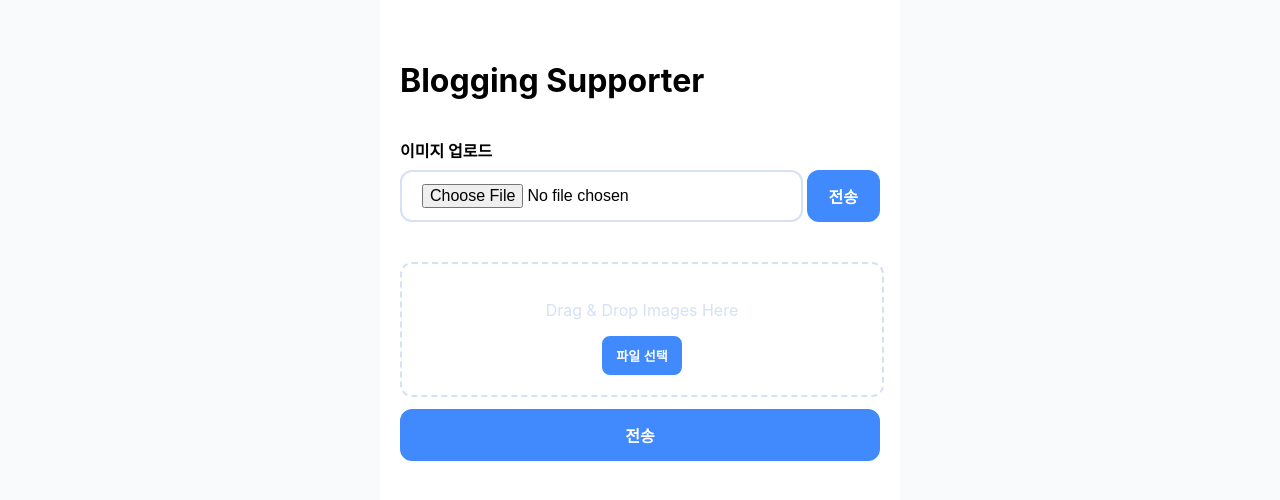
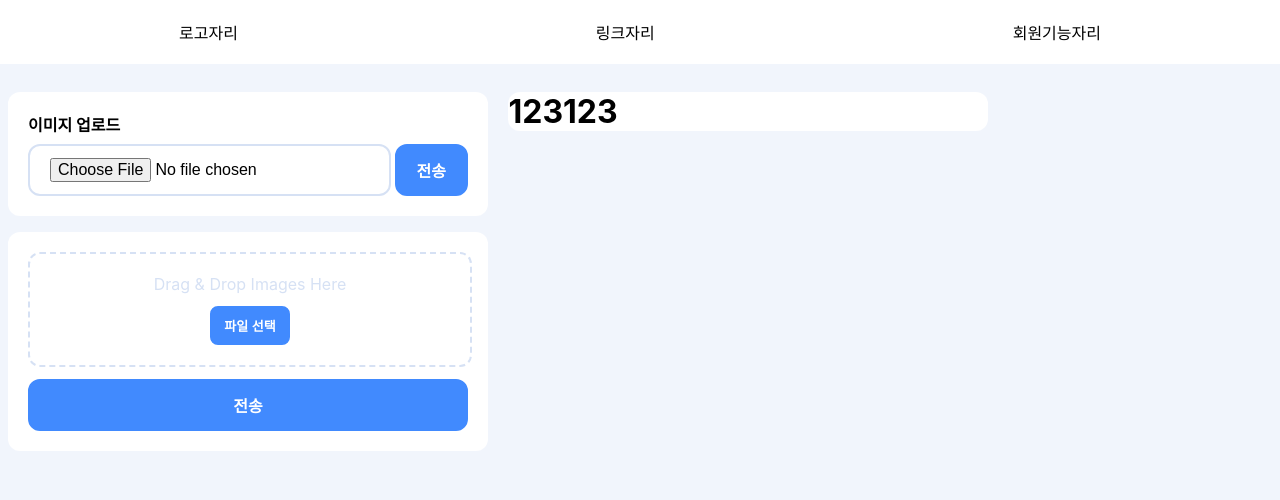
Before and after one commit to qqaazz0222/BloggingSupporter, a React (Create React App) app in the folder FrontEnd/: page / in a window 1280 px wide. Shown: the top 500 px of the page. Built offline with nearby package versions, Linux system fonts and the light colour scheme.

Commit message:
수정 : UI 수정

```diff
--- a/FrontEnd/src/App.css
+++ b/FrontEnd/src/App.css
@@ -1,29 +1,32 @@
-:root {
-    --m0: #8BB8FF;
-    --m1: #418AFE;
-    --m2: #1359C5;
-    --g0: #ffffff;
-    --g1: #F1F5FC;
-    --g2: #EDEFF6;
-    --g3: #D6E1F4;
-    --g4: #E0E9F6;
-    --g5: #D2E0EE;
-    --g6: #B4C0CE;
-    --g7: #8695A8;
-    --g8: #535F72;
-    --g9: #373D49;
-    --g10: #24282C;
+.App {
+    width: 100vw;
+    min-height: 100vh;
+    display: flex;
+    flex-direction: column;
+    align-items: flex-start;
 }
 
-.App {
+.App>.content {
+    width: 100vw;
+    display: flex;
+    flex-direction: row;
+    align-items: flex-start;
+}
+
+.App>.content>div {
     display: flex;
     flex-direction: column;
-    align-items: center;
-    padding: 20px 0px;
-    min-height: 100vh;
-    height: 100%;
-    background: var(--g0);
+
 }
+
+.App>.content>.func {
+    margin-right: 20px;
+}
+
+.App>.content>.result {
+    flex: 1;
+}
+
 
 .msgtest {
     display: flex;
@@ -74,178 +77,10 @@
     border-radius: 12px;
 }
 
-.generator {
-    display: flex;
-    flex-direction: column;
-    margin: 20px;
-    width: 480px;
+.container {
+    width: 100%;
+    max-width: var(--max-width);
+    background: var(--g0);
+    border-radius: var(--container-border-radius);
+    margin: var(--container-margin);
 }
-
-.generator>p {
-    margin-bottom: 8px;
-    font-weight: bold;
-}
-
-.generator>form {
-    display: flex;
-    flex-direction: row;
-}
-
-.generator>form>input {
-    flex: 1;
-    margin-right: 4px;
-    padding: 12px 20px;
-    outline: none;
-    border: 2px solid var(--g3);
-    border-radius: 12px;
-    font-size: medium;
-    transition: border .3s;
-}
-
-.generator>form>input:focus {
-    border: 2px solid var(--m1);
-}
-
-.generator>form>button {
-    padding: 12px 20px;
-    background: var(--m1);
-    outline: none;
-    border: 2px solid var(--m1);
-    border-radius: 12px;
-    color: var(--g0);
-    font-size: medium;
-    font-weight: bold;
-}
-
-.generator>.return {
-    padding: 8px 16px;
-    background: var(--g2);
-    border-radius: 12px;
-}
-
-.generator>.return>.keyword {
-    font-size: small;
-}
-
-.generator>.return>.recommend {
-    padding: 12px 20px;
-    margin: 12px 0px;
-    background: var(--g1);
-    border-radius: 12px;
-    font-weight: bold;
-}
-
-.loading {
-    position: fixed;
-    z-index: 1000;
-    display: flex;
-    flex-direction: column;
-    justify-content: center;
-    align-items: center;
-    width: 520px;
-    height: 100%;
-    background: #ffffffdd;
-}
-
-.loading>.lottie {
-    width: 200px;
-    height: 200px;
-    margin: auto;
-}
-
-.dragndrop {
-    margin: 20px;
-    width: 480px;
-}
-
-.dragndrop .dropzone {
-    display: flex;
-    flex-direction: column;
-    justify-content: center;
-    align-items: center;
-    margin-bottom: 12px;
-    padding: 20px 0 0 0;
-    width: 100%;
-    border: 2px dashed var(--g3);
-    border-radius: 12px;
-    color: var(--g3);
-    transition: all .3s;
-    overflow: hidden;
-}
-
-.dragndrop .dropzone>button {
-    margin-bottom: 20px;
-    padding: 8px 12px;
-    background: var(--m1);
-    outline: none;
-    border: 2px solid var(--m1);
-    border-radius: 8px;
-    color: var(--g0);
-    font-size: small;
-    font-weight: bold;
-}
-
-.dragndrop ul {
-    padding: 0;
-    list-style-type: none;
-}
-
-.dragndrop ul>li {
-    list-style-type: none;
-    margin: 8px 0;
-    padding: 12px 20px;
-    background: var(--g1);
-    border-radius: 12px;
-    color: var(--g10);
-}
-
-.dragndrop button[type=submit] {
-    width: 100%;
-    padding: 12px 20px;
-    background: var(--m1);
-    outline: none;
-    border: 2px solid var(--m1);
-    border-radius: 12px;
-    color: var(--g0);
-    font-size: medium;
-    font-weight: bold;
-}
-
-.dragndrop .preview {
-    display: flex;
-    flex-direction: row;
-    width: 100%;
-    height: fit-content;
-    overflow: scroll;
-}
-
-.dragndrop .preview>.item {
-    margin: 20px 8px 8px 8px;
-    display: flex;
-    flex-direction: column;
-}
-
-.dragndrop .preview>.item>div {
-    display: flex;
-    flex-direction: row;
-}
-
-.dragndrop .preview>.item>.imgs>img {
-    margin: 4px;
-    width: 100px;
-    height: 100px;
-    border-radius: 8px;
-    object-fit: cover;
-    overflow: hidden;
-}
-
-.dragndrop .preview>.item>.tags>span {
-    margin: 0px 4px;
-    width: 100px;
-    height: 12px;
-    overflow: hidden;
-    text-overflow: ellipsis;
-    font-size: x-small;
-    color: var(--g10);
-    text-align: center;
-}
--- a/FrontEnd/src/App.js
+++ b/FrontEnd/src/App.js
@@ -1,12 +1,23 @@
 import "./App.css";
+import Navbar from "./components/Navbar";
 import Generator from "./components/Generator";
 import Dragndrop from "./components/Dragndrop";
 
 function App() {
     return (
         <div className="App">
-            <Generator />
-            <Dragndrop />
+            <Navbar />
+            <div className="content">
+                <div className="func">
+                    <Generator />
+                    <Dragndrop />
+                </div>
+                <div className="result">
+                    <div className="container">
+                        <h1>123123</h1>
+                    </div>
+                </div>
+            </div>
         </div>
     );
 }
--- a/FrontEnd/src/components/Dragndrop.js
+++ b/FrontEnd/src/components/Dragndrop.js
@@ -1,6 +1,7 @@
 import React, { useState, useRef } from "react";
 import axios from "axios";
 import Image from "./Image";
+import "../styles/Dragndrop.css";
 
 function Dragndrop() {
     const [files, setFiles] = useState(null);
@@ -67,6 +68,7 @@ function Dragndrop() {
     }
 
     return (
+        <div className="container">
             <div className="dragndrop">
                 <form onSubmit={(e) => uploadFiles(e)}>
                     <div
@@ -100,6 +102,7 @@ function Dragndrop() {
                     <button type="submit">전송</button>
                 </form>
             </div>
+        </div>
     );
 }
 
--- a/FrontEnd/src/components/Generator.js
+++ b/FrontEnd/src/components/Generator.js
@@ -2,6 +2,7 @@ import React, { useState } from "react";
 import axios from "axios";
 import Return from "./Return";
 import Loading from "./Loading";
+import "../styles/Generator.css";
 
 function Generator() {
     const [img, setImg] = useState(null);
@@ -36,8 +37,8 @@ function Generator() {
     }
 
     return (
+        <div className="container">
             <div className="generator">
-            <h1>Blogging Supporter</h1>
                 <p>이미지 업로드</p>
                 <form onSubmit={(e) => uploadImg(e)}>
                     <input
@@ -54,6 +55,7 @@ function Generator() {
                 {visible.return && <Return returnedMsg={returnedMsg} />}
                 {visible.loading && <Loading />}
             </div>
+        </div>
     );
 }
 
--- /dev/null
+++ b/FrontEnd/src/components/Navbar.js
@@ -0,0 +1,14 @@
+import React from "react";
+import "../styles/Navbar.css";
+
+const Navbar = (props) => {
+    return (
+        <div className="navbar">
+            <div className="logo">로고자리</div>
+            <div className="link">링크자리</div>
+            <div className="user">회원기능자리</div>
+        </div>
+    );
+};
+
+export default Navbar;
--- a/FrontEnd/src/index.css
+++ b/FrontEnd/src/index.css
@@ -1,3 +1,28 @@
+:root {
+    --m0: #8BB8FF;
+    --m1: #418AFE;
+    --m2: #1359C5;
+    --g0: #ffffff;
+    --g1: #F1F5FC;
+    --g2: #EDEFF6;
+    --g3: #D6E1F4;
+    --g4: #E0E9F6;
+    --g5: #D2E0EE;
+    --g6: #B4C0CE;
+    --g7: #8695A8;
+    --g8: #535F72;
+    --g9: #373D49;
+    --g10: #24282C;
+    --max-width: 480px;
+    --container-border-radius: 12px;
+    --container-margin: 8px
+}
+
+* {
+    margin: 0;
+    padding: 0;
+}
+
 body {
     display: flex;
     justify-content: center;
@@ -5,7 +30,7 @@ body {
     width: 100vw;
     min-height: 100vh;
     height: 100%;
-    background: #F9FAFB;
+    background: var(--g1);
     margin: 0;
     font-family: -apple-system, BlinkMacSystemFont, 'Segoe UI', 'Roboto', 'Oxygen',
         'Ubuntu', 'Cantarell', 'Fira Sans', 'Droid Sans', 'Helvetica Neue',
--- /dev/null
+++ b/FrontEnd/src/styles/Dragndrop.css
@@ -0,0 +1,99 @@
+.dragndrop {
+    margin: 20px;
+}
+
+.dragndrop .dropzone {
+    display: flex;
+    flex-direction: column;
+    justify-content: center;
+    align-items: center;
+    margin-bottom: 12px;
+    width: 100%;
+    border: 2px dashed var(--g3);
+    border-radius: 12px;
+    color: var(--g3);
+    transition: all .3s;
+    overflow: hidden;
+}
+
+.dragndrop .dropzone>p {
+    margin-top: 20px;
+    margin-bottom: 12px;
+}
+
+.dragndrop .dropzone>button {
+    margin-bottom: 20px;
+    padding: 8px 12px;
+    background: var(--m1);
+    outline: none;
+    border: 2px solid var(--m1);
+    border-radius: 8px;
+    color: var(--g0);
+    font-size: small;
+    font-weight: bold;
+}
+
+.dragndrop ul {
+    padding: 0;
+    list-style-type: none;
+}
+
+.dragndrop ul>li {
+    list-style-type: none;
+    margin: 8px 0;
+    padding: 12px 20px;
+    background: var(--g1);
+    border-radius: 12px;
+    color: var(--g10);
+}
+
+.dragndrop button[type=submit] {
+    width: 100%;
+    padding: 12px 20px;
+    background: var(--m1);
+    outline: none;
+    border: 2px solid var(--m1);
+    border-radius: 12px;
+    color: var(--g0);
+    font-size: medium;
+    font-weight: bold;
+}
+
+.dragndrop .preview {
+    display: flex;
+    flex-direction: row;
+    width: 100%;
+    height: fit-content;
+    overflow: scroll;
+}
+
+.dragndrop .preview>.item {
+    margin: 20px 8px 8px 8px;
+    display: flex;
+    flex-direction: column;
+}
+
+.dragndrop .preview>.item>div {
+    display: flex;
+    flex-direction: row;
+}
+
+.dragndrop .preview>.item>.imgs>img {
+    margin: 4px;
+    width: 100px;
+    height: 100px;
+    border-radius: 8px;
+    object-fit: cover;
+    overflow: hidden;
+}
+
+.dragndrop .preview>.item>.tags>span {
+    margin: 0px 4px;
+    width: 100px;
+    height: 12px;
+    overflow: hidden;
+    text-overflow: ellipsis;
+    font-size: x-small;
+    color: var(--g10);
+    text-align: center;
+}
--- /dev/null
+++ b/FrontEnd/src/styles/Generator.css
@@ -0,0 +1,77 @@
+.generator {
+    display: flex;
+    flex-direction: column;
+    margin: 20px;
+}
+
+.generator>p {
+    margin-bottom: 8px;
+    font-weight: bold;
+}
+
+.generator>form {
+    display: flex;
+    flex-direction: row;
+}
+
+.generator>form>input {
+    flex: 1;
+    margin-right: 4px;
+    padding: 12px 20px;
+    outline: none;
+    border: 2px solid var(--g3);
+    border-radius: 12px;
+    font-size: medium;
+    transition: border .3s;
+}
+
+.generator>form>input:focus {
+    border: 2px solid var(--m1);
+}
+
+.generator>form>button {
+    padding: 12px 20px;
+    background: var(--m1);
+    outline: none;
+    border: 2px solid var(--m1);
+    border-radius: 12px;
+    color: var(--g0);
+    font-size: medium;
+    font-weight: bold;
+}
+
+.generator>.return {
+    padding: 8px 16px;
+    background: var(--g2);
+    border-radius: 12px;
+}
+
+.generator>.return>.keyword {
+    font-size: small;
+}
+
+.generator>.return>.recommend {
+    padding: 12px 20px;
+    margin: 12px 0px;
+    background: var(--g1);
+    border-radius: 12px;
+    font-weight: bold;
+}
+
+.loading {
+    position: fixed;
+    z-index: 1000;
+    display: flex;
+    flex-direction: column;
+    justify-content: center;
+    align-items: center;
+    width: 520px;
+    height: 100%;
+    background: #ffffffdd;
+}
+
+.loading>.lottie {
+    width: 200px;
+    height: 200px;
+    margin: auto;
+}
--- /dev/null
+++ b/FrontEnd/src/styles/Navbar.css
@@ -0,0 +1,10 @@
+.navbar {
+    display: flex;
+    flex-direction: row;
+    justify-content: space-around;
+    align-items: center;
+    margin-bottom: 20px;
+    width: 100vw;
+    height: 64px;
+    background: var(--g0);
+}
```
Lines whose indentation alone changed are shown as unchanged.
